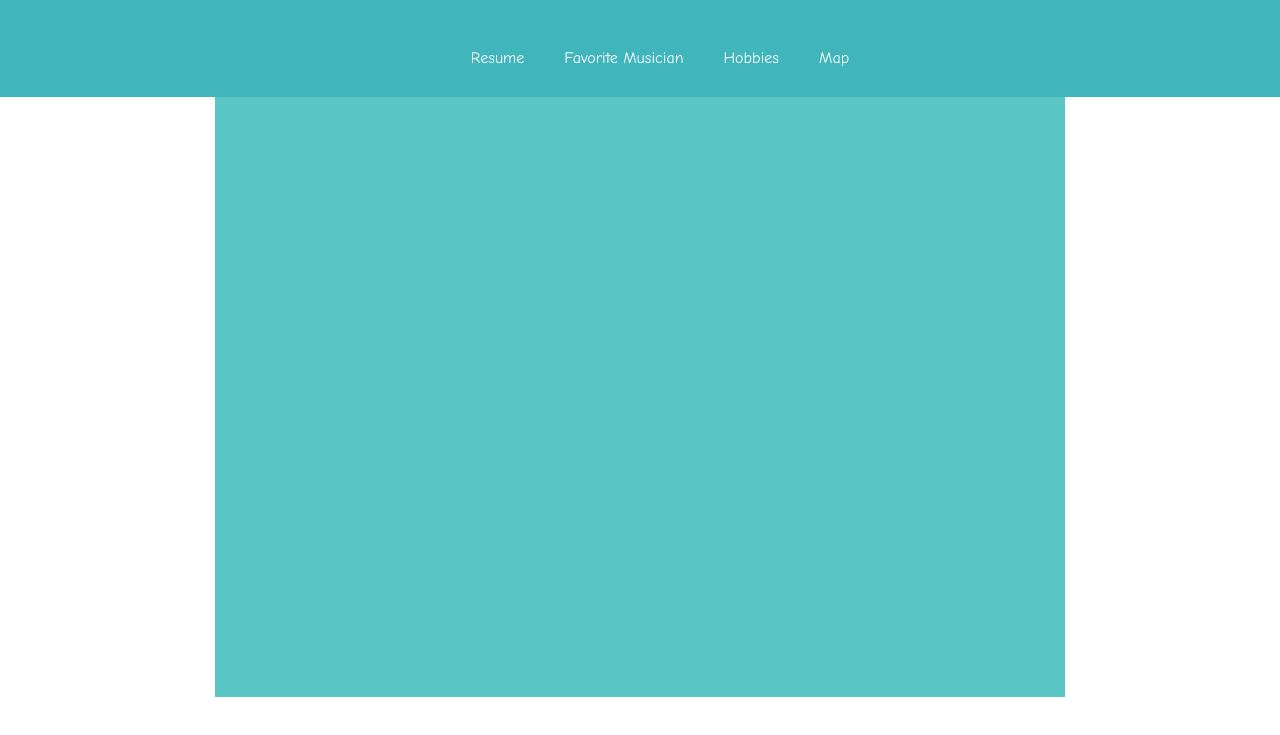
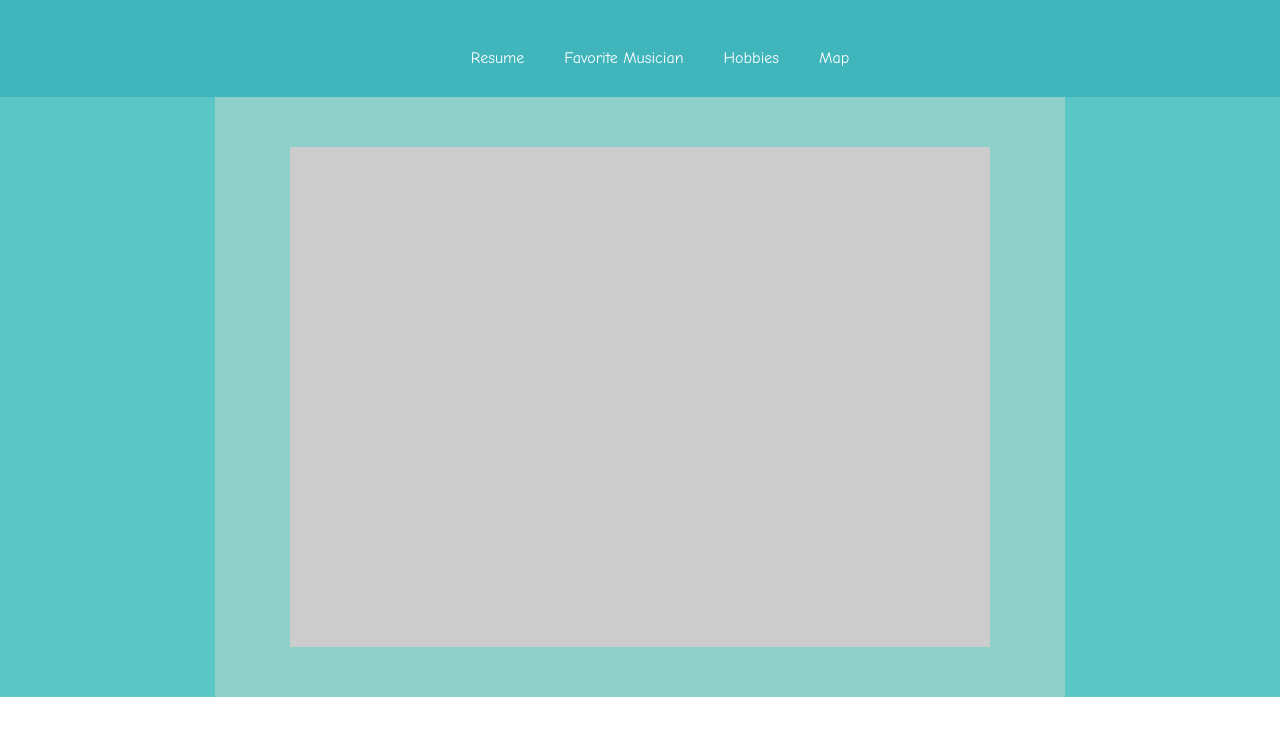
Before and after one commit to ssamek/project3, a plain HTML site: page map.html in a window 1280 px wide. Shown: the part 61-796 px from the top of the page. Drawn offline with Linux system fonts and the light colour scheme; some packages are replaced by stand-ins of ours.

Commit message:
editing css

```diff
--- a/css/style.css
+++ b/css/style.css
@@ -289,7 +289,7 @@ html {
 #wrapper-map {
   width: 850px;
   height: 600px;
-  background-color: #5ac6c6;
+  background-color: #8fd0ca;
   margin: 0 auto;
   overflow: hidden;
 }
@@ -297,6 +297,9 @@ html {
 #canvas {
   width: 700px;
   height: 500px;
-  background-color: #5ac6c6;
+  background-color: #ccc;
   margin: 50px auto;
 }
+#background4 {
+	background-color: #5ac6c6;
+}
--- a/map.html
+++ b/map.html
@@ -22,7 +22,9 @@
 	  </div>
 	</nav>
   </header>
-  <div id="wrapper-map">
-    <div id="canvas"></div>
+  <div id="background4">
+    <div id="wrapper-map">
+      <div id="canvas"></div>
+    </div>
   </div>
 </html>
```
